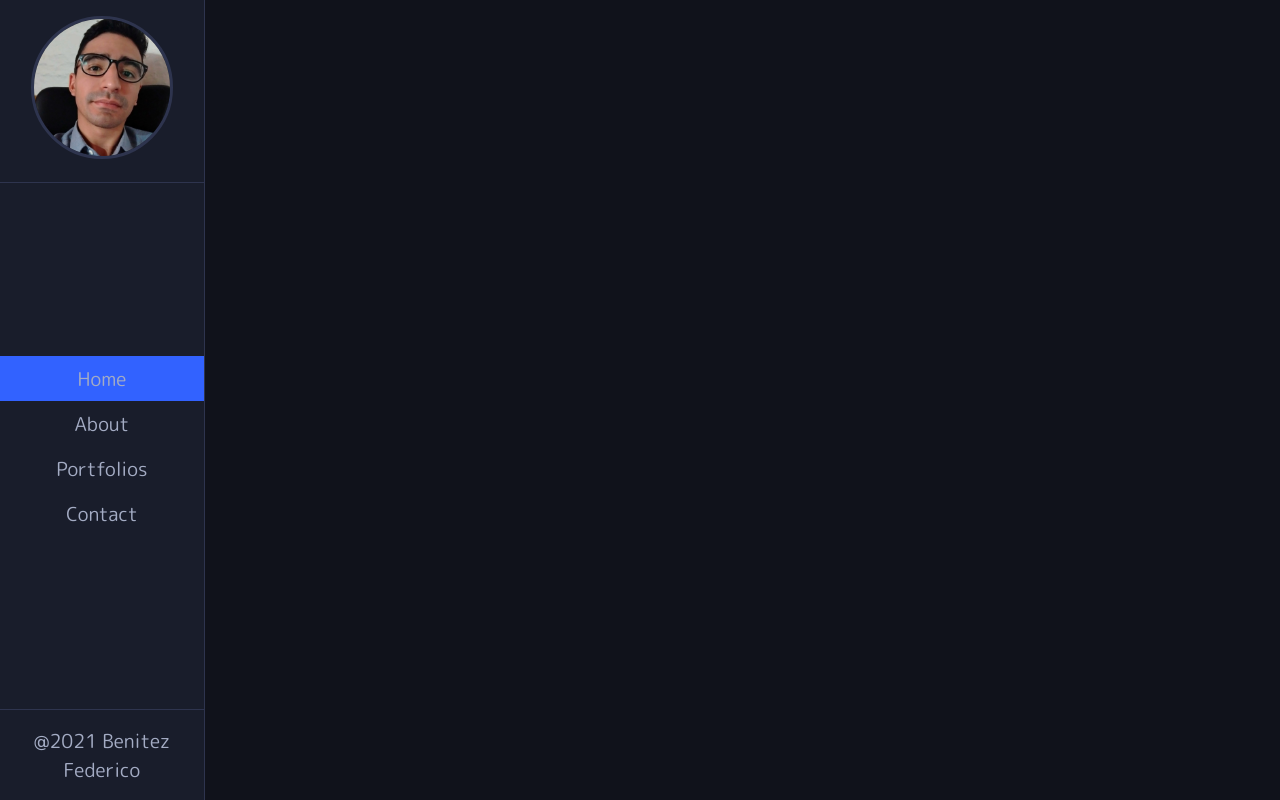
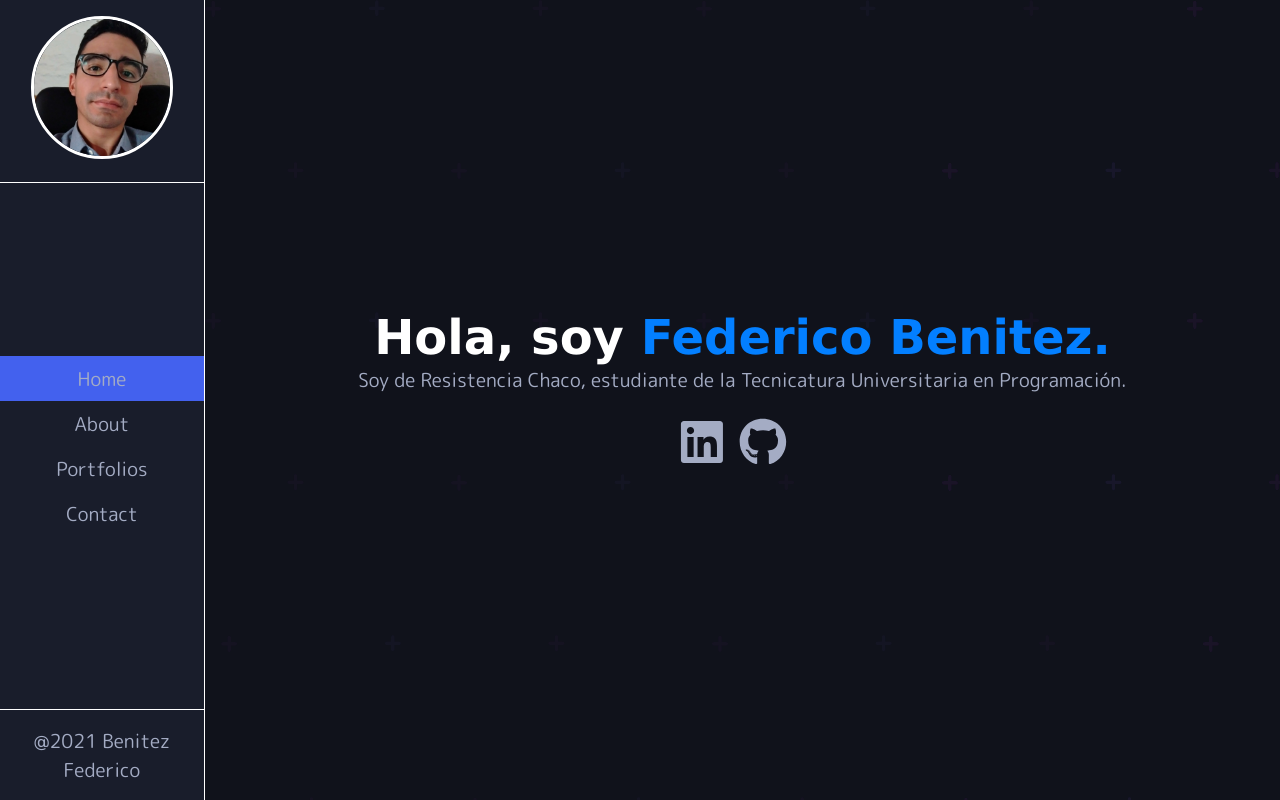
Before and after one commit to Federico-Benitez/old-portfolio, a React (Create React App) app: page / in a window 1280 px wide. Built offline with nearby package versions, Linux system fonts and the light colour scheme.

Commit message:
Pagina de home modificada

```diff
--- a/src/App.js
+++ b/src/App.js
@@ -1,5 +1,6 @@
 import "./App.scss";
 import NavBar from "./Components/NavBar";
+import HomePage from "./Pages/HomePage";
 
 function App() {
   return (
@@ -7,7 +8,11 @@
       <div className="sidebar">
         <NavBar />
       </div>
-      <div className="main-content"></div>
+      <div className="main-content">
+        <div className="content">
+          <HomePage />
+        </div>
+      </div>
     </div>
   );
 }
--- a/src/App.scss
+++ b/src/App.scss
@@ -1,5 +1,7 @@
 @import "./styles/layout";
 @import "./styles/navbar";
+@import "./styles/typography";
+
 
 
 *{
--- a/src/Pages/HomePage.js
+++ b/src/Pages/HomePage.js
@@ -1,9 +1,31 @@
 import React from "react";
+import { Link } from "react-router-dom";
+import { faGithub } from "@fortawesome/free-brands-svg-icons";
+
+import { faLinkedin } from "@fortawesome/free-brands-svg-icons";
+import { FontAwesomeIcon } from "@fortawesome/react-fontawesome";
 
 function HomePage() {
   return (
-    <div>
-      <h1>Home Page</h1>
+    <div className="HomePage">
+      <header className="hero">
+        <h1 className="hero-text">
+          Hola, soy
+          <span> Federico Benitez.</span>
+        </h1>
+        <p className="h-sub-text">
+          Soy de Resistencia Chaco, estudiante de la Tecnicatura Universitaria
+          en Programación.
+        </p>
+        <div className="icons">
+          <Link className="icon-holder">
+            <FontAwesomeIcon icon={faLinkedin} className="icon" />
+          </Link>
+          <Link className="icon-holder">
+            <FontAwesomeIcon icon={faGithub} className="icon" />
+          </Link>
+        </div>
+      </header>
     </div>
   );
 }
--- a/src/styles/_layout.scss
+++ b/src/styles/_layout.scss
@@ -4,7 +4,7 @@
         height: 200vh;
         background-color: #191D2B;
         position: fixed;
-        border-right: 1px solid #2e344e;
+        border-right: 1px solid #ffffff;
 
     }
 
@@ -13,6 +13,8 @@
         margin-left: 16%;
         background-color: #10121B;
         min-height: 100vh;
-
+        background-image: url(../img/dots.svg);
+        display: grid;
+        position: relative;
     }
 }
--- a/src/styles/_navbar.scss
+++ b/src/styles/_navbar.scss
@@ -11,11 +11,11 @@
             width: 100%;
             text-align: center;
             margin-top: 1rem;
-            border-bottom: 1px solid #2e344e;
+            border-bottom: 1px solid #ffffff;
             img{
                 width: 70%;
                 border-radius: 100% ;
-                border: 3px solid #2e344e;
+                border: 3px solid #ffffff;
                 margin-bottom: 1rem;
             }
 
@@ -43,7 +43,13 @@
                         background-color:  #3262ff31;
                         transform-origin: bottom;
                         transform: scale(0);
+                        overflow-x: hidden;
+                        transition: transform 250ms;
+                    }
 
+
+                    &:hover {
+                        transform: translateY(-5px);
                     }
                 }
             }
@@ -52,7 +58,7 @@
         .footer{
             visibility: visible;
             width: 100%;
-            border-top: 1px solid #2e344e;
+            border-top: 1px solid #ffffff;
             p{
                 text-align: center;
                 padding: 1rem 0;
@@ -62,5 +68,5 @@
 }
 
 .active{
-    background-color: #3262ff;
+    background-color: #4361EE;
 }
--- /dev/null
+++ b/src/styles/_typography.scss
@@ -0,0 +1,47 @@
+.HomePage{
+    position: absolute;
+    top:50%;
+    left: 50%;
+    transform: translate(-50%,-50%);
+    width: 80%;
+}
+
+.hero-text{
+    color: white;
+    text-align: center;
+    font-size: 3rem;
+    font-family: Verdana, Geneva, Tahoma, sans-serif;
+    span{
+        color: #037FFF;
+    }
+}
+
+.h-sub-text{
+    text-align: center;
+}
+
+.icons{
+    display: flex;
+    align-items: center;
+    justify-content: center;
+    padding: 1.5rem 0;
+    .icon-holder{
+        margin-right: 1rem;
+        .icon{
+            font-size: 3rem;
+            color: #a4acc4;
+            &:hover{
+                animation: ro 2s linear infinite;
+            }
+        }
+    }
+}
+
+@keyframes ro{
+    0%{
+        transform: rotate(0);
+    }
+    100%{
+        transform: rotate(360deg);
+    }
+}
```
Also changed, not shown: src/img/dots.svg (added).
